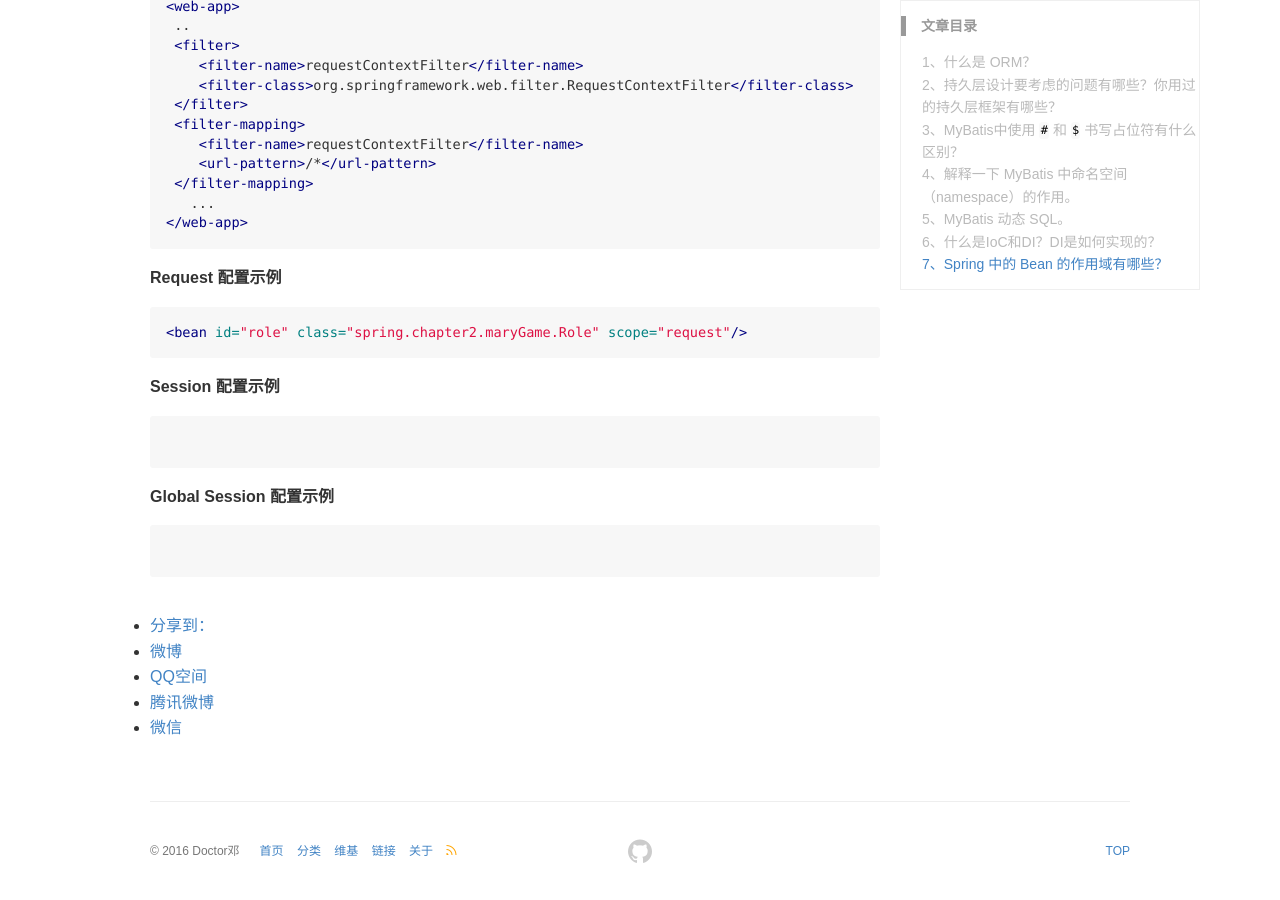
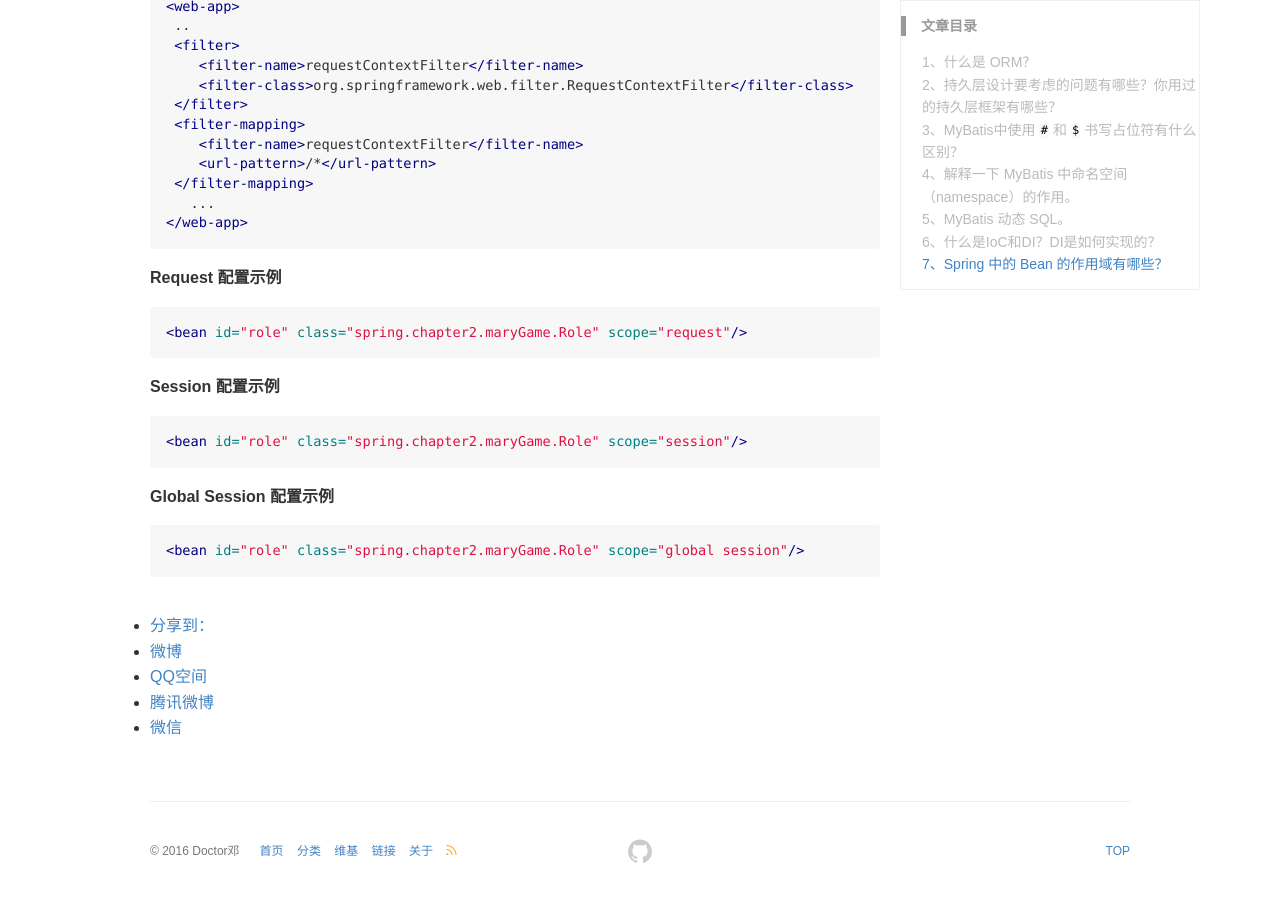
Before and after one commit to DoctorDeng/DoctorDeng.github.io, a Jekyll site: the page built from _posts/2016-09-18-java-SSM.md, in a window 1280 px wide and 900 px high, scrolled down 4507 px. Built offline with Jekyll 4.4.1, drawn with Linux system fonts in a browser that asks for light colours; comment, search, counter and statistics services are not loaded.

Commit message:
modify file

````diff
--- a/_posts/2016-09-18-java-SSM.md
+++ b/_posts/2016-09-18-java-SSM.md
@@ -176,10 +176,10 @@ IoC 叫控制反转，是 Inversion of Control 的缩写，DI（Dependency Injec
 
 **Session 配置示例**
 ```xml?linenums
-
+<bean id="role" class="spring.chapter2.maryGame.Role" scope="session"/>
 ```
 
 **Global Session 配置示例**
 ```xml?linenums
-
+<bean id="role" class="spring.chapter2.maryGame.Role" scope="global session"/>
 ```
````
